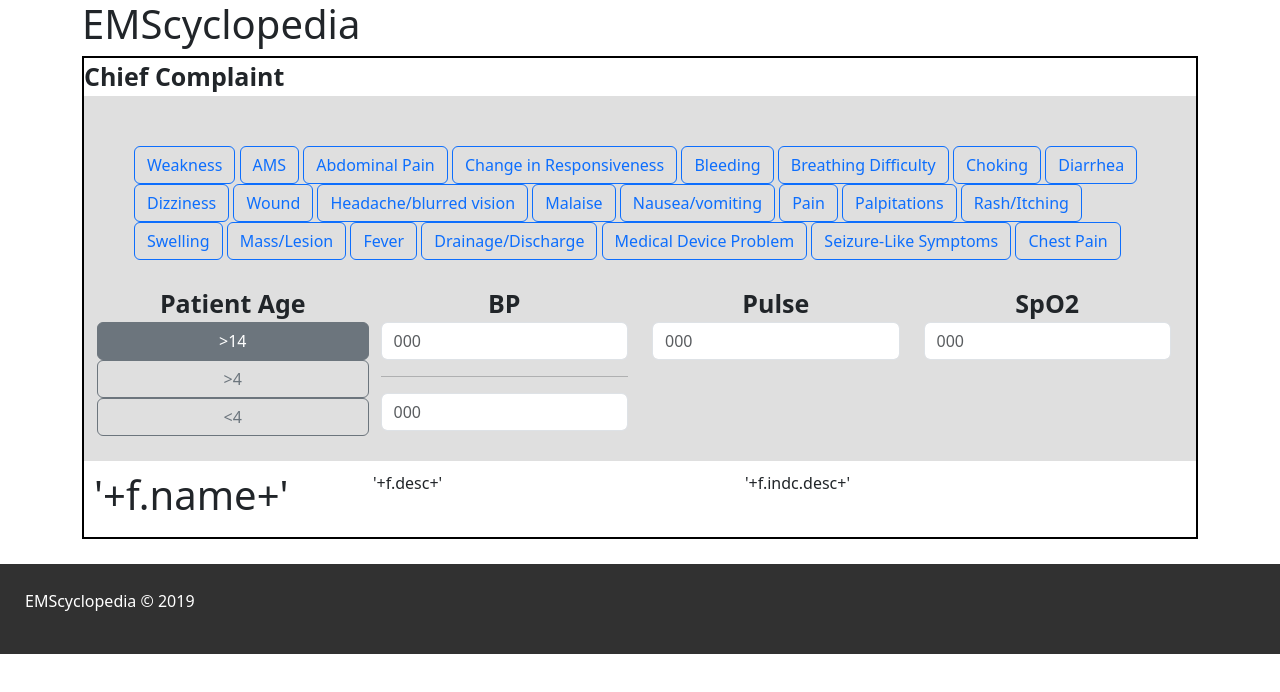
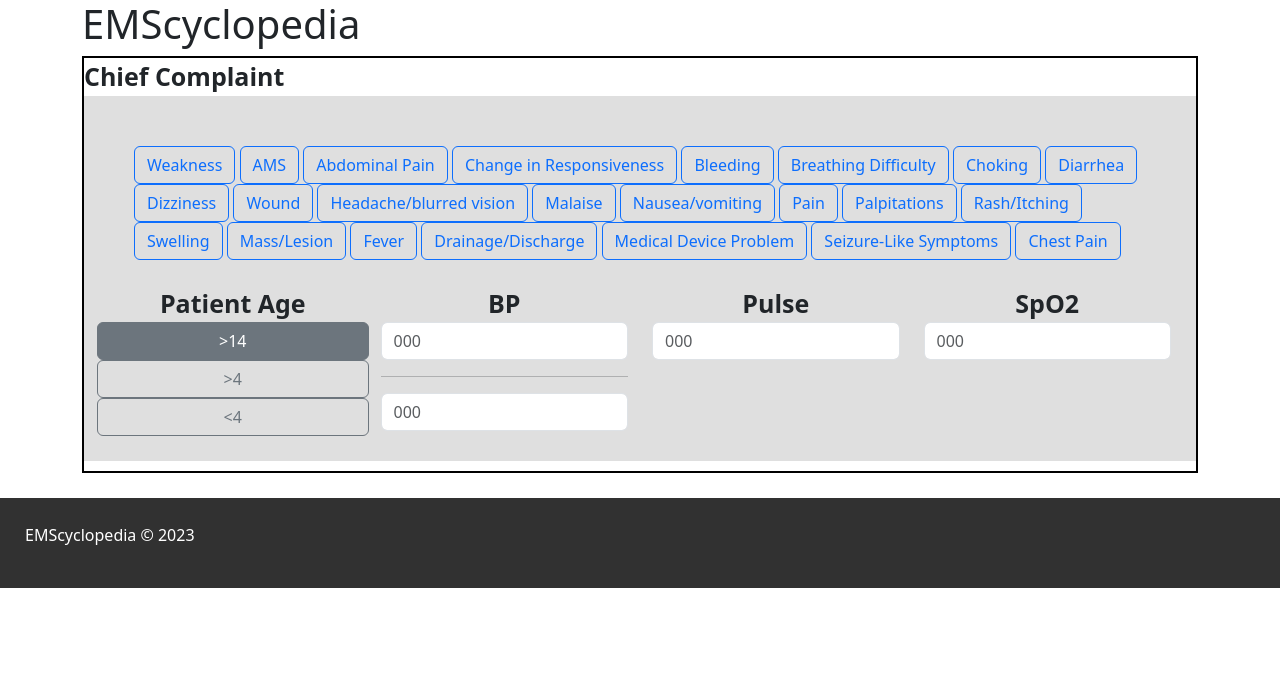
Before and after one commit to EMScyclopedia/EMScyclopedia.github.io, a plain HTML site: page index.html in a window 1280 px wide. Shown: the top 692 px of the page. Drawn offline with nearby package versions, Linux system fonts and the light colour scheme.

Commit message:
Modified HTML bugs

```diff
--- a/index.html
+++ b/index.html
@@ -4,6 +4,7 @@
     <meta charset="utf-8">
     <meta name="description" content="EMScyclopedia">
     <meta name="author" content="spaghety">
+    <meta http-equiv=”Permissions-Policy” content=”interest-cohort=()”>
     <script src="./bootstrap-5.3.0-dist/js/bootstrap.bundle.min.js"></script>
     <script src="https://ajax.googleapis.com/ajax/libs/angularjs/1.2.23/angular.min.js"></script>
     <script src="jquery.min.js"></script>
@@ -75,15 +76,11 @@
                 </form>
             </div>
             <div id="searchresults">
-                <div class="row result">
-                    <div class="col-3"><h1>'+f.name+'</h1></div>
-                    <div class="col-4">'+f.desc+'</div>
-                    <div class="col-4">'+f.indc.desc+'</div></div>
             </div>
         </div>
     </div>
         <div class="footer">
-            <p>EMScyclopedia &copy; 2019</p>
+            <p>EMScyclopedia &copy; 2023</p>
         </div>
 </body>
 </html>
```
